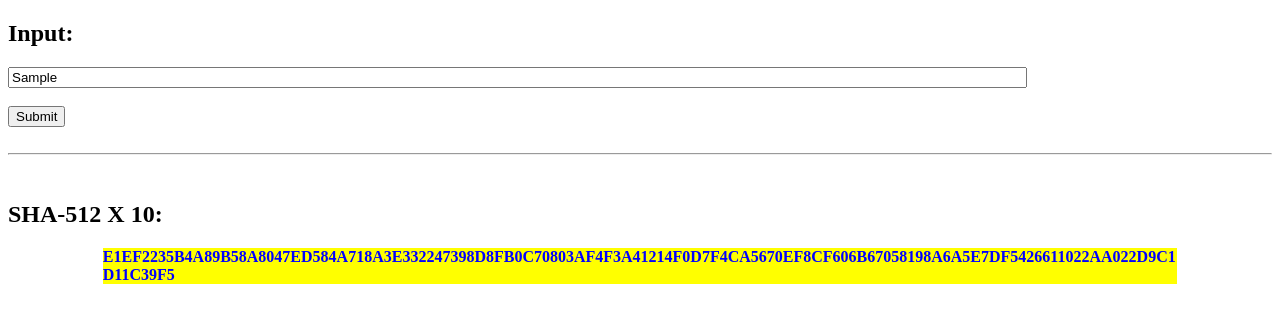
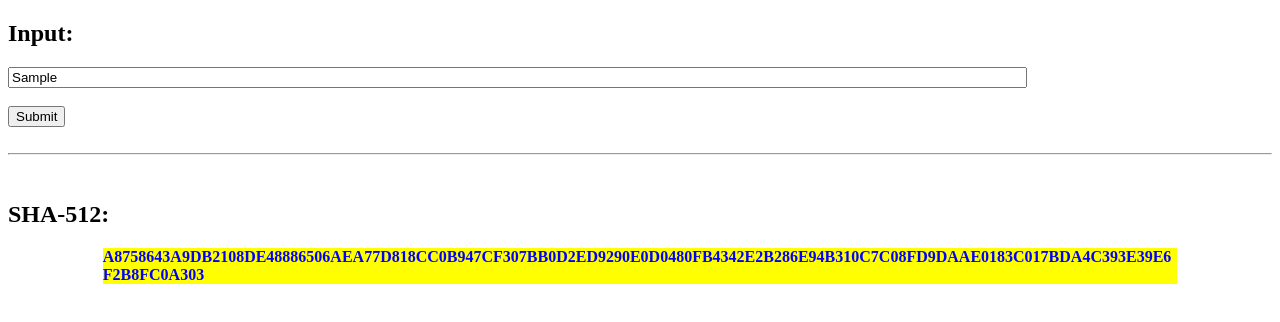
Before and after one commit to julien-boudry/ShamirSecretSharingWebview, a plain HTML site: page encode-sha.html in a window 1280 px wide. Both pictures are taken after typing "Sample" into the empty fields and a click on the button "Submit". Drawn offline with Linux system fonts and the light colour scheme.

Commit message:
Change iterations

```diff
--- a/encode-sha.html
+++ b/encode-sha.html
@@ -42,7 +42,7 @@
 
 <br><br><hr><br>
 
-<h2>SHA-512 X 10:</h2>
+<h2>SHA-512:</h2>
 <div id="sha_result" style="font-weight:bold;color:blue;background-color:yellow;width:85%;word-break:break-all;margin:auto;">??????</div>
 
 
@@ -59,9 +59,11 @@
 
     $("#valid_button").on("click",(async function(){
 
-        var digestHex = await digestMessage($("#encode_sha_form").val());
+        var digestHex = $("#encode_sha_form").val();
 
-        for (let i = 0; i < 9; i++) {
+        var iteration = 1;
+
+        for (let i = 0; i < iteration; i++) {
           digestHex = await digestMessage(digestHex);
         }
 
```
